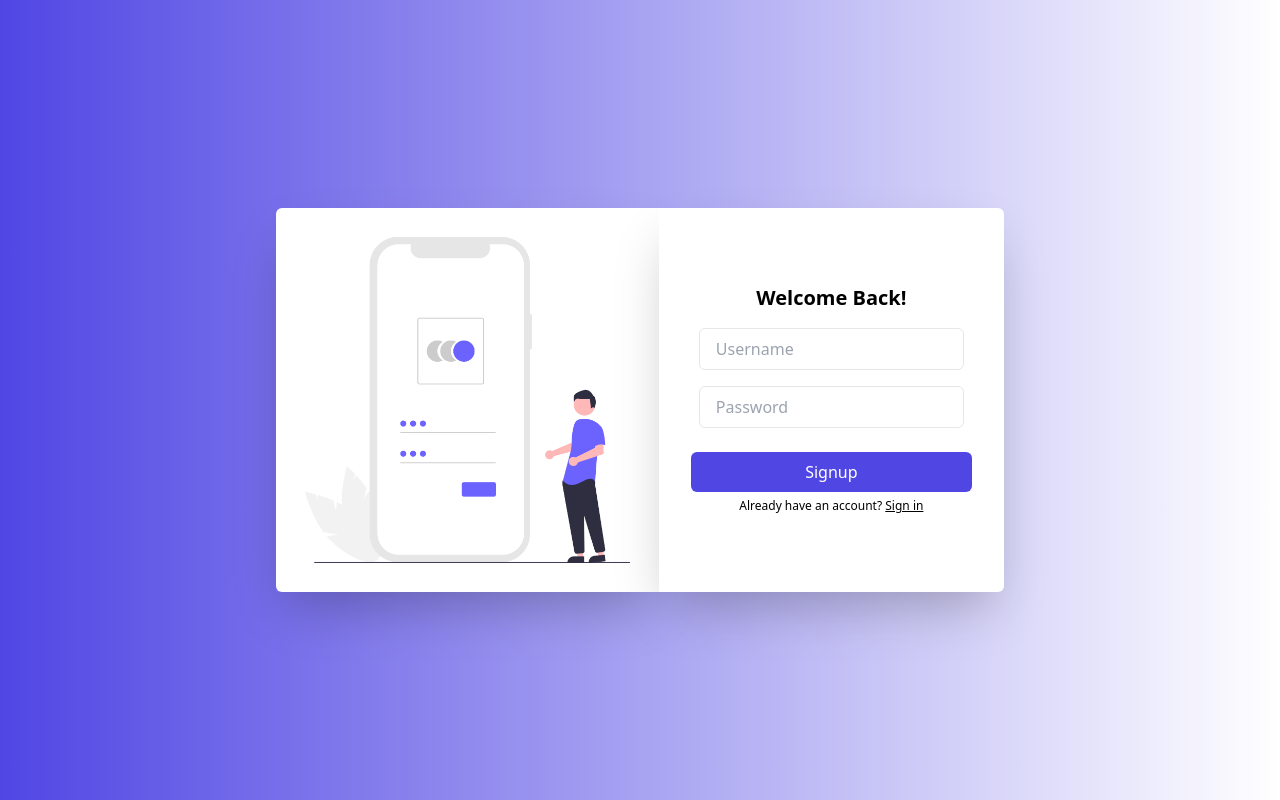
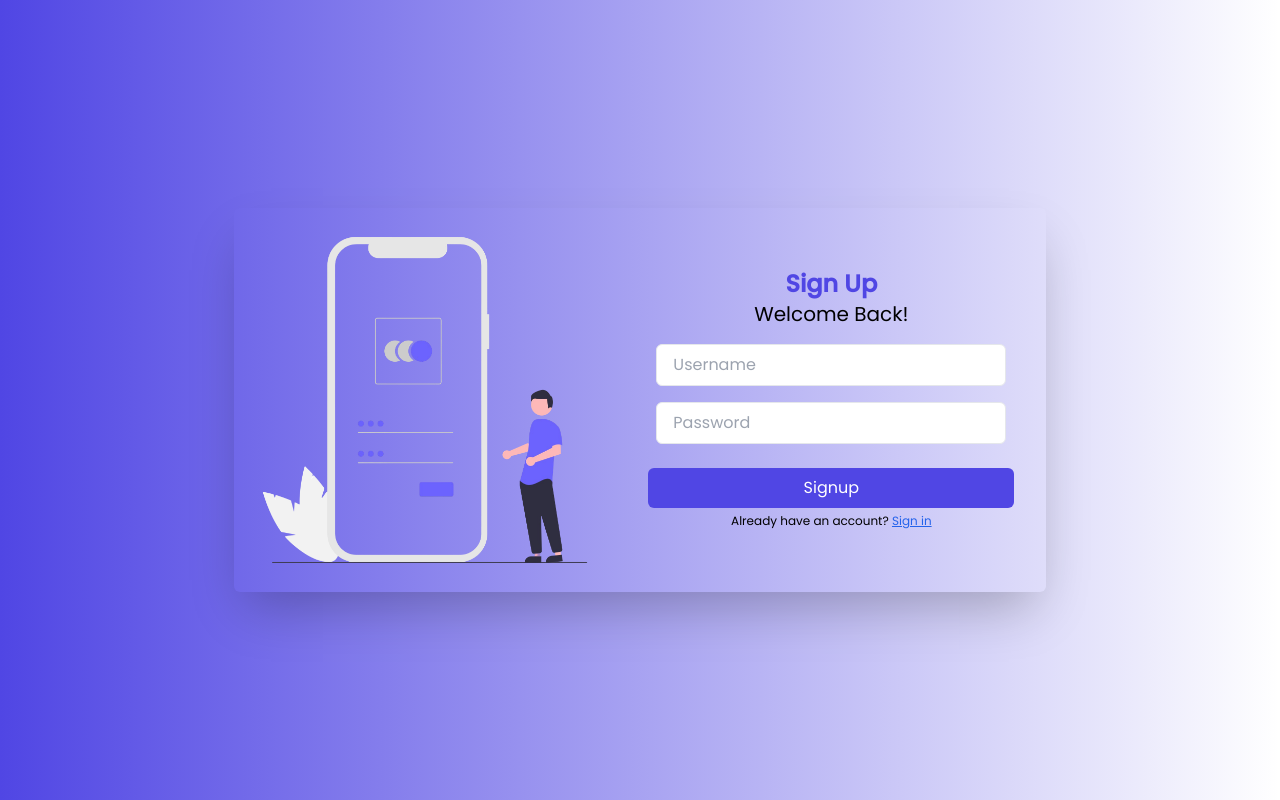
Before and after one commit to aniketkadale/secondbrain-v1, a React (Vite) app in the folder secondbrain-fe/: page /signup in a window 1280 px wide. Built offline with nearby package versions, Linux system fonts and the light colour scheme.

Commit message:
navbar updated

```diff
--- a/secondbrain-fe/src/components/Navbar.tsx
+++ b/secondbrain-fe/src/components/Navbar.tsx
@@ -1,16 +1,20 @@
-
-
 const Navbar = () => {
   return (
-    <div className="flex bg-gradient-to- ">
+    <div className="flex justify-between items-center w-full">
       <div className="flex justify-center items-center gap-2 p-4">
         <img className="h-12 text-white" src="logo_white.png" alt="logo" />
         <h1 className="font-poppins text-2xl text-white font-bold">
           Second Brain
         </h1>
       </div>
+
+      <div className="m-4">
+        <a href="https://github.com/aniketkadale/secondbrain-v1" target="_blank">
+          <img className="h-10" src="/github-mark.png" alt="Github" />
+        </a>
+      </div>
     </div>
   );
-}
+};
 
-export default Navbar
+export default Navbar;
--- a/secondbrain-fe/src/index.css
+++ b/secondbrain-fe/src/index.css
@@ -1,3 +1,10 @@
 @tailwind base;
 @tailwind components;
 @tailwind utilities;
+
+body, html {
+  margin: 0;
+  padding: 0;
+  font-family: 'Poppins', sans-serif;
+  box-sizing: border-box;
+}
--- a/secondbrain-fe/src/pages/Auth.tsx
+++ b/secondbrain-fe/src/pages/Auth.tsx
@@ -28,22 +28,28 @@ export const Signup = () => {
 
   return (
     <div className="flex justify-center items-center h-screen w-screen bg-gradient-to-r from-purple-600">
-      <div className="shadow-2xl">
+      <div className="flex border-1 rounded-md shadow-2xl">
+        <div>
           <img
             className="h-96 rounded-tl-md rounded-bl-md"
-          src="/sign_up_png.png"
+            src="/auth.png"
             alt="sign up"
           />
         </div>
         <div
-        className="bg-white h-96 rounded-tr-md rounded-br-md
-       flex items-center justify-center flex-col p-8 shadow-2xl"
+          className=" h-96 rounded-tr-md rounded-br-md
+       flex items-center justify-center flex-col p-8"
         >
-        <div className="flex justify-start mb-2">
-          <h1 className="text-xl font-semibold">Welcome Back!</h1>
+          <div className="flex flex-col text-center font-poppins justify-start mb-2">
+            <h1 className="text-2xl text-purple-600 font-bold">Sign Up</h1>
+            <h1 className="text-xl ">Welcome Back!</h1>
           </div>
           <Input reference={usernameRef} type="text" placeholder="Username" />
-        <Input reference={passwordRef} type="password" placeholder="Password" />
+          <Input
+            reference={passwordRef}
+            type="password"
+            placeholder="Password"
+          />
           <div className="w-full mt-4">
             <Button
               variant="primary"
@@ -58,7 +64,7 @@ export const Signup = () => {
             <span className="text-xs">
               Already have an account?{" "}
               <span
-              className="cursor-pointer hover:text-[#929DAD] underline"
+                className="cursor-pointer text-blue-600 hover:text-blue-500 underline"
                 onClick={() => {
                   navigate("/signin");
                 }}
@@ -66,6 +72,7 @@ export const Signup = () => {
                 Sign in
               </span>
             </span>
+          </div>
         </div>
       </div>
     </div>
@@ -97,12 +104,18 @@ export const Signin = () => {
   };
   return (
     <div className="flex justify-center items-center h-screen w-screen bg-gradient-to-r from-purple-600">
-      <div className="bg-white h-96 rounded-tl-md rounded-bl-md flex items-center justify-center flex-col p-8">
-        <div className="flex justify-start mb-2 shadow-2xl">
-          <h1 className="text-xl font-semibold">Welcome Back!</h1>
+      <div className="flex border-1 rounded-md shadow-2xl shadow-l-none">
+        <div className=" h-96 rounded-tl-md rounded-bl-md flex items-center justify-center flex-col p-8">
+          <div className="flex flex-col text-center font-poppins justify-start mb-2">
+            <h1 className="text-2xl text-purple-600 font-bold">Sign In</h1>
+            <h1 className="text-xl ">Welcome Back!</h1>
           </div>
           <Input reference={usernameRef} type="text" placeholder="Username" />
-        <Input reference={passwordRef} type="password" placeholder="Password" />
+          <Input
+            reference={passwordRef}
+            type="password"
+            placeholder="Password"
+          />
           <div className="w-full mt-4">
             <Button
               variant="primary"
@@ -116,7 +129,7 @@ export const Signin = () => {
             <span className="text-xs">
               Don't have an account?{" "}
               <span
-              className="cursor-pointer hover:text-[#929DAD] underline"
+                className="cursor-pointer text-blue-600 hover:text-blue-500 underline"
                 onClick={() => {
                   navigate("/signup");
                 }}
@@ -127,13 +140,14 @@ export const Signin = () => {
           </div>
         </div>
 
-      <div className="shadow-2xl">
+        <div>
           <img
             className="h-96 rounded-tr-md rounded-br-md"
-          src="/sign_up_png.png"
+            src="/auth.png"
             alt="sign up"
           />
         </div>
       </div>
+    </div>
   );
 };
```
Also changed, not shown: secondbrain-fe/public/github-mark.png (added). Lines whose indentation alone changed are shown as unchanged.
